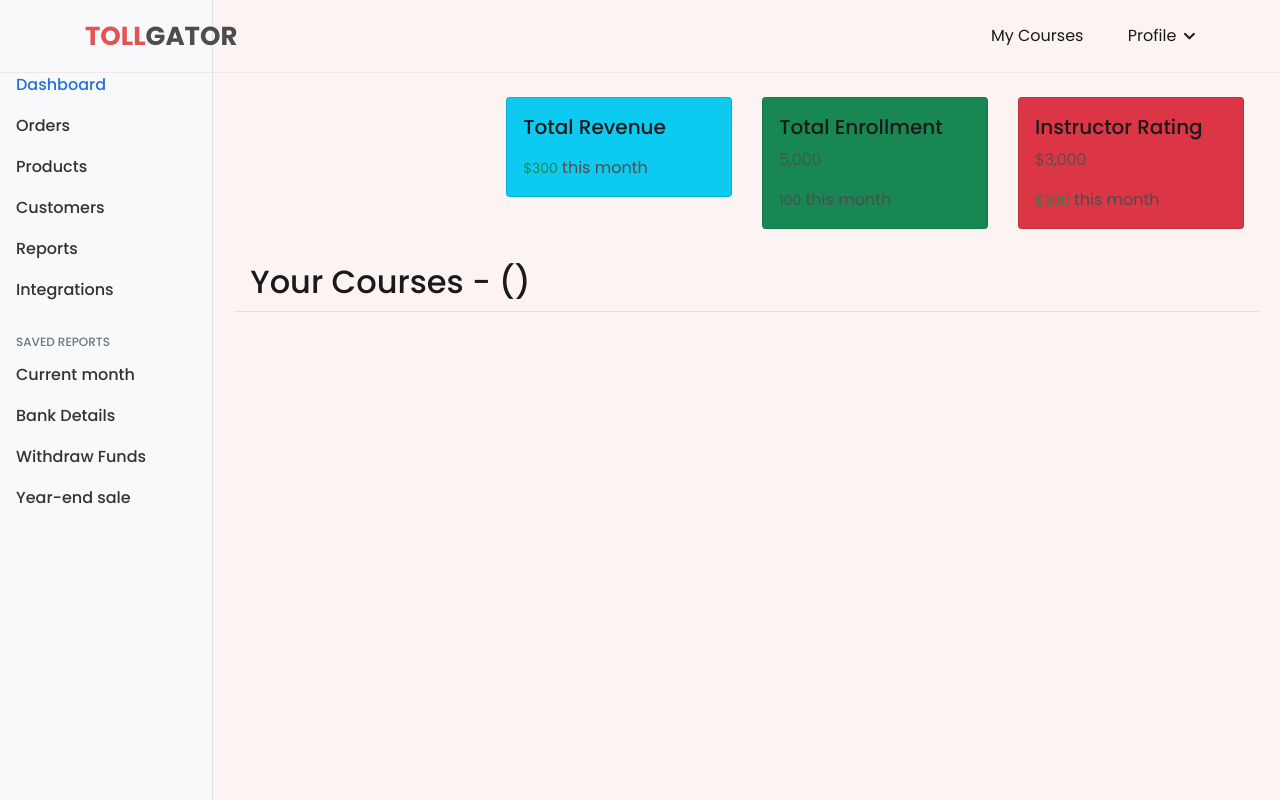
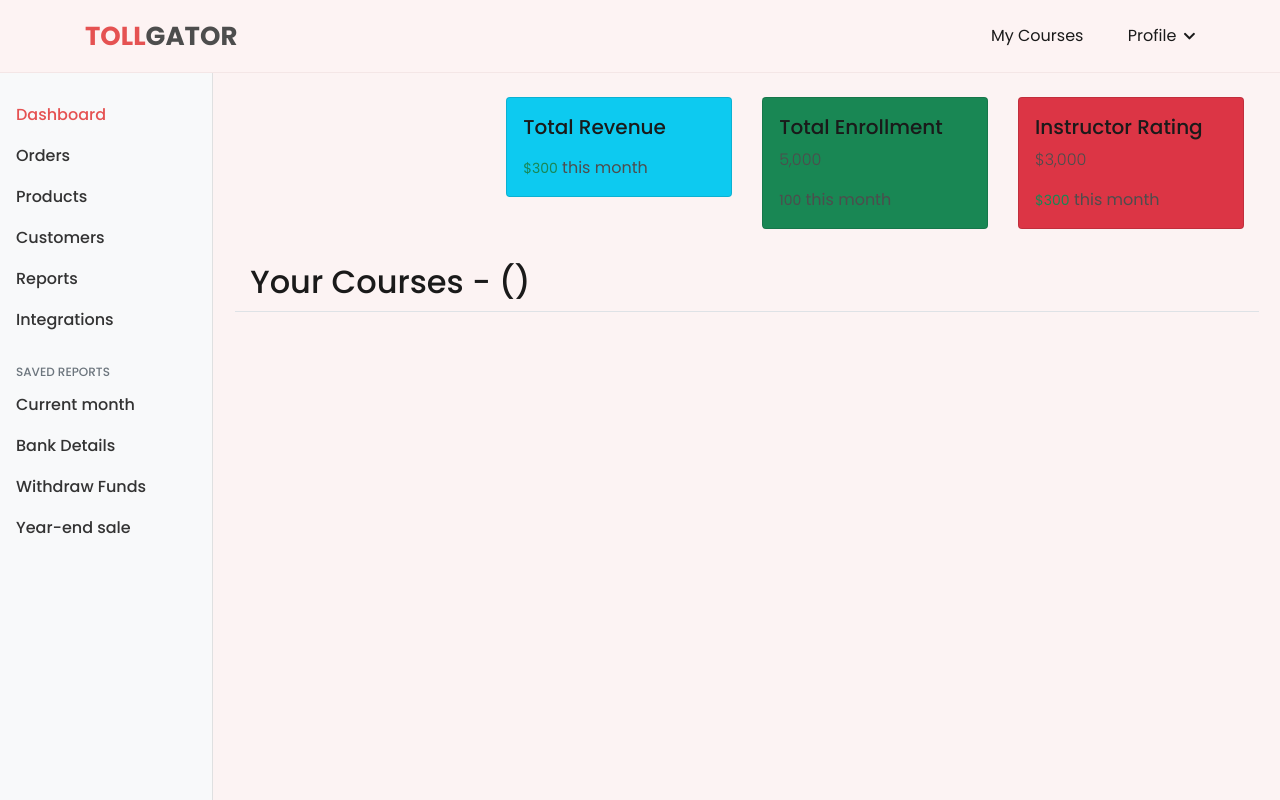
Before and after one commit to CaptainVee/tollgator, a Django app: page /user/dashboard2/ in a window 1280 px wide; the page is wider, and only the part inside the window is pictured. Run offline with Django 3.2, Linux system fonts and the light colour scheme; the visitor is signed in with stand-in values (Sample User, id 1); data that the repository does not hold is empty; some libraries are stand-ins or nearby versions.

Commit message:
style: changed background color of small_header from being transparent

```diff
--- a/static/css/dashboard.css
+++ b/static/css/dashboard.css
@@ -13,12 +13,8 @@ body {
 
   .sidebar {
     position: fixed;
-    top: 0;
-    /* rtl:raw:
-    right: 0;
-    */
+    top: 30px;
     bottom: 0;
-    /* rtl:remove */
     left: 0;
     z-index: 100; /* Behind the navbar */
     padding: 48px 0 0; /* Height of navbar */
@@ -48,7 +44,7 @@ body {
   }
 
   .sidebar .nav-link.active {
-    color: #2470dc;
+    color: var(--main-color);
   }
 
   .sidebar .nav-link:hover .feather,
--- a/templates/small_base.html
+++ b/templates/small_base.html
@@ -28,7 +28,7 @@
 
 <body>
     <!-- header start -->
-    <header class="header sticky-top">
+    <header class="header sticky-top" style="background-color: #fdf3f3;">
         <div class="container">
             <div class="header-main d-flex justify-content-between align-items-center">
                 <div class="header-logo">
```
